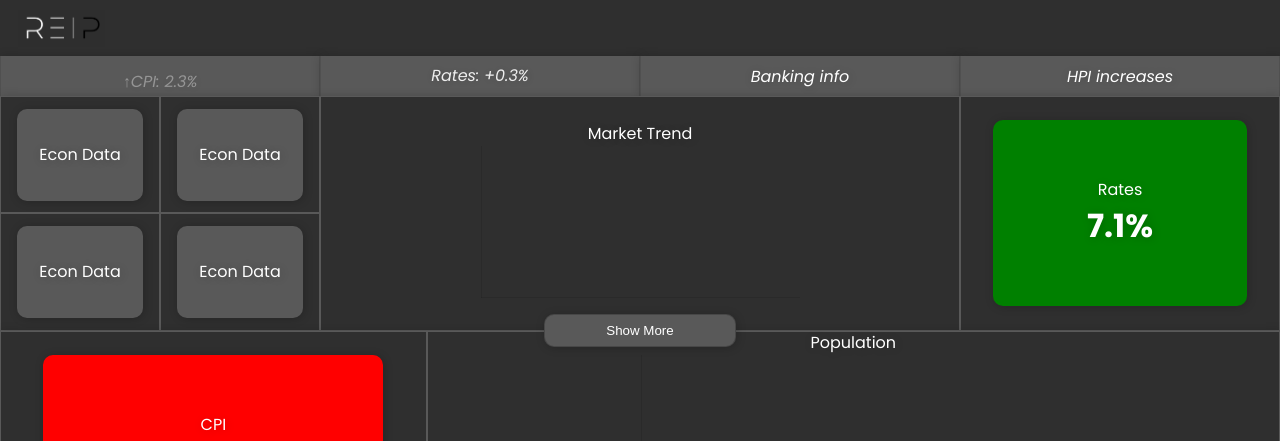
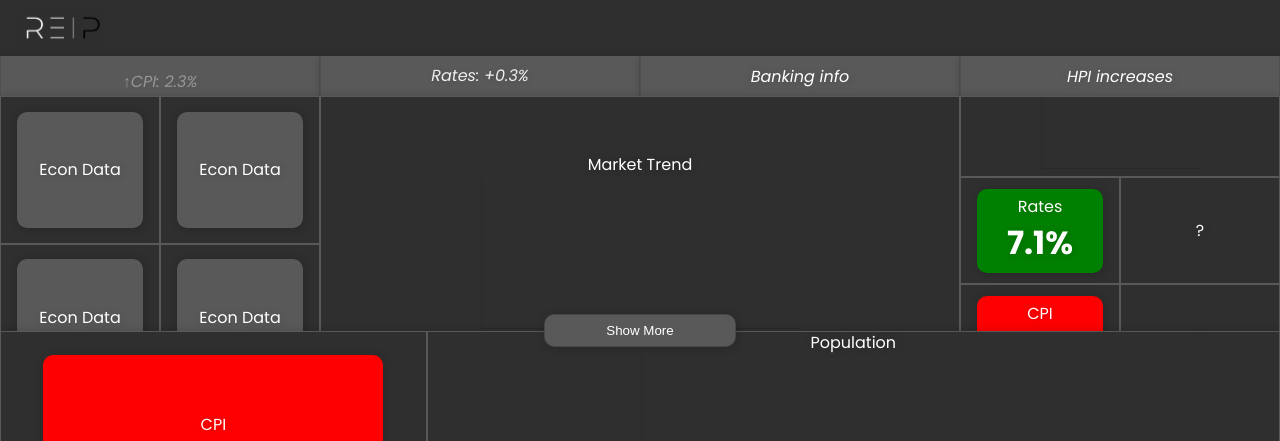
Before and after one commit to sgapnayr/reip, a React (Create React App) app: page / in a window 1280 px wide. Shown: the top 441 px of the page. Built offline with nearby package versions, Linux system fonts and the light colour scheme; no server answers.

Commit message:
Tile <REIP 9>

```diff
--- a/src/App.css
+++ b/src/App.css
@@ -234,6 +234,17 @@ a:hover {
 .RightTwo {
   display: flex;
   flex-direction: column;
+}
+
+.TwoByThree {
+  height: 100%;
+  width: 100%;
+  display: grid;
+  grid-template-columns: 1fr 1fr;
+}
+
+.TopOfTwoByThree {
+  grid-column: 1 /3;
 }
 
 .SecondRow {
--- a/src/compoonents/Tiles/Tiles.js
+++ b/src/compoonents/Tiles/Tiles.js
@@ -50,6 +50,15 @@ function Tiles() {
                             This is chart information.
                         </div>
                     </div>
+                    <div className="TwoByThree">
+                        <div className="TopOfTwoByThree">
+                            <div className="DataDiv">
+                                <div className="Chart">
+                                    <ShowChart />
+                                </div>
+                            </div>
+                        </div>
+
                         <div className="DataDiv">
                             <div className="Rates">
                                 <div className="InfoWrapper">
@@ -58,6 +67,18 @@ function Tiles() {
                                     <p className='PopUpInfo'>A mortgage rate is the rate of interest charged on a mortgage. Determined by the lender, mortgage rates vary for borrowers based on their credit profile.</p>
                                 </div>
                             </div>
+                        </div>
+                        <div className="DataDiv">?</div>
+                        <div className="DataDiv">
+                            <div className="CPI">
+                                <div className="InfoWrapper">
+                                    <p>CPI</p>
+                                    <h1>6.3%</h1>
+                                    <p className='PopUpInfo'>The Consumer Price Index (CPI) is a measure of the average change over time in the prices paid by urban consumers for a market basket of consumer goods and services.</p>
+                                </div>
+                            </div>
+                        </div>
+                        <div className="DataDiv">?</div>
                     </div>
                 </div>
 
```
Lines whose indentation alone changed are shown as unchanged.
